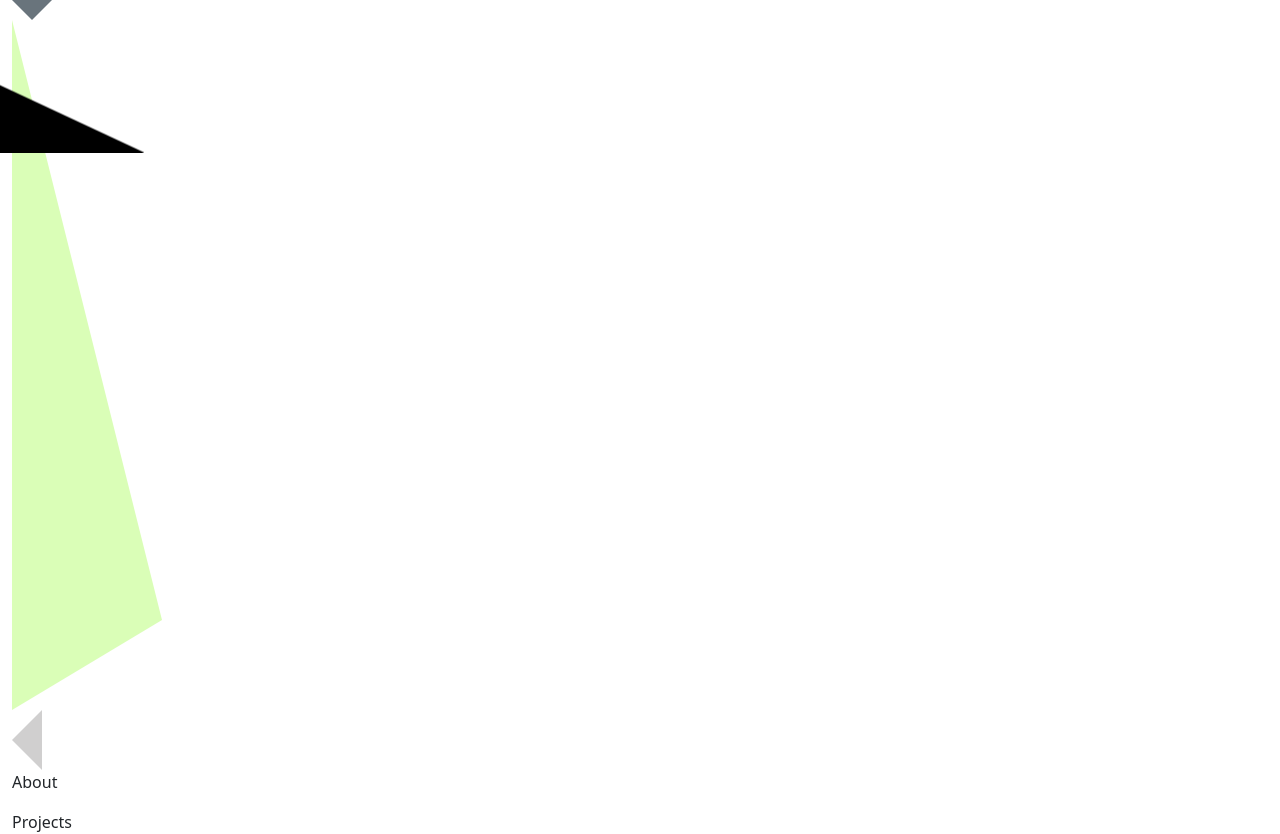
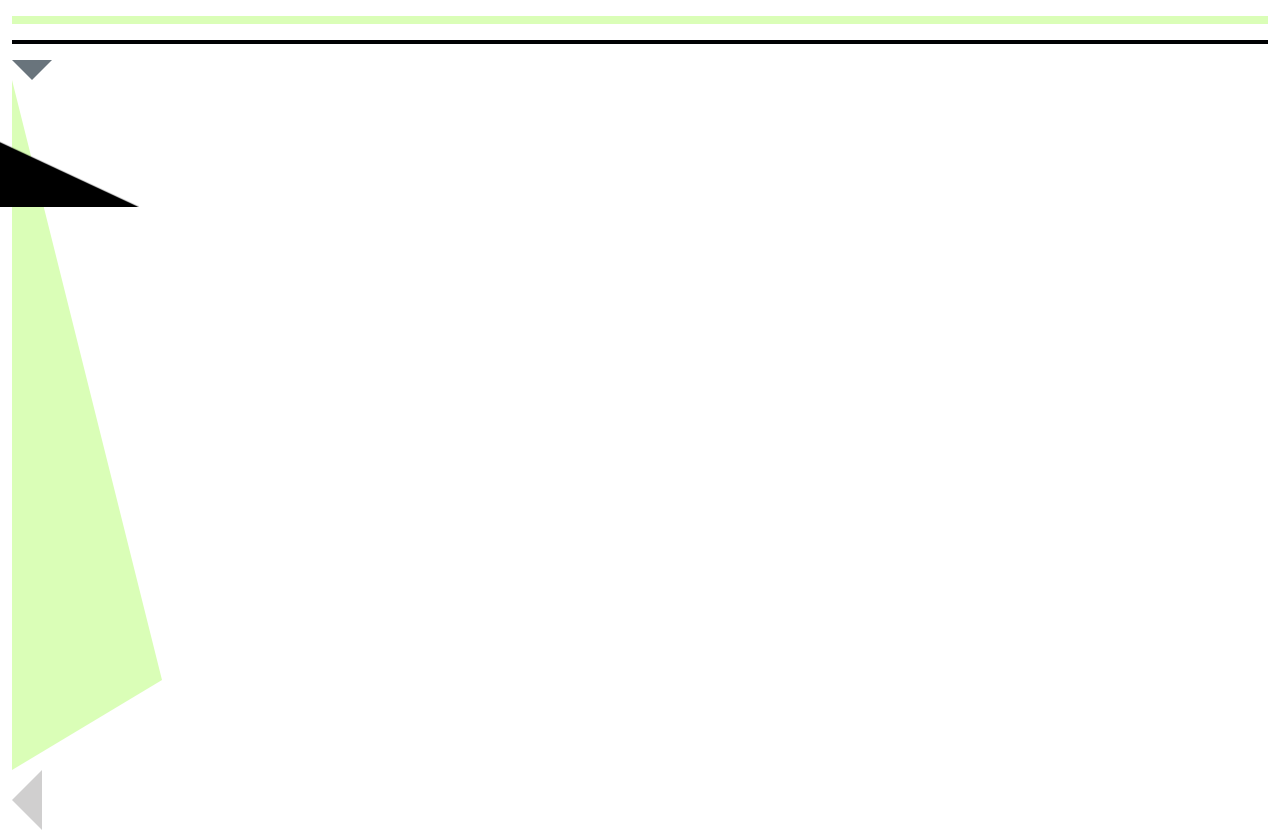
Before and after one commit to evelynAnais/evelynAnaisP, a React (Create React App) app: page / in a window 1280 px wide. Shown: the top 834 px of the page. Built offline with nearby package versions, Linux system fonts and the light colour scheme.

Commit message:
Added Header

```diff
--- a/src/App.js
+++ b/src/App.js
@@ -9,7 +9,7 @@ import Projects from './pages/projects/Projects';
 export default function App() {
   return (
     <main className='container-fluid'>
-      {/* <Header /> */}
+      <Header />
       <Home />
       <About />
       <Projects />
--- /dev/null
+++ b/src/components/Header.css
@@ -0,0 +1,13 @@
+.hr {
+  background-color: #dafeb7;
+  height: 4px;
+  border: 4px solid #dafeb7;
+  opacity: 1;
+}
+
+.hr-black {
+  color: #000103;
+  height: 2px;
+  border: 2px solid #000103;
+  opacity: 1;
+}
--- a/src/components/Header.js
+++ b/src/components/Header.js
@@ -1,9 +1,11 @@
+import './Header.css';
+
 export default function Header() {
   return(
     <header>
-      <h6 >
-        Header
-      </h6>
+      <hr className='hr'/>
+      <hr className='hr-black'/>
+
     </header>
   );
 }
```
